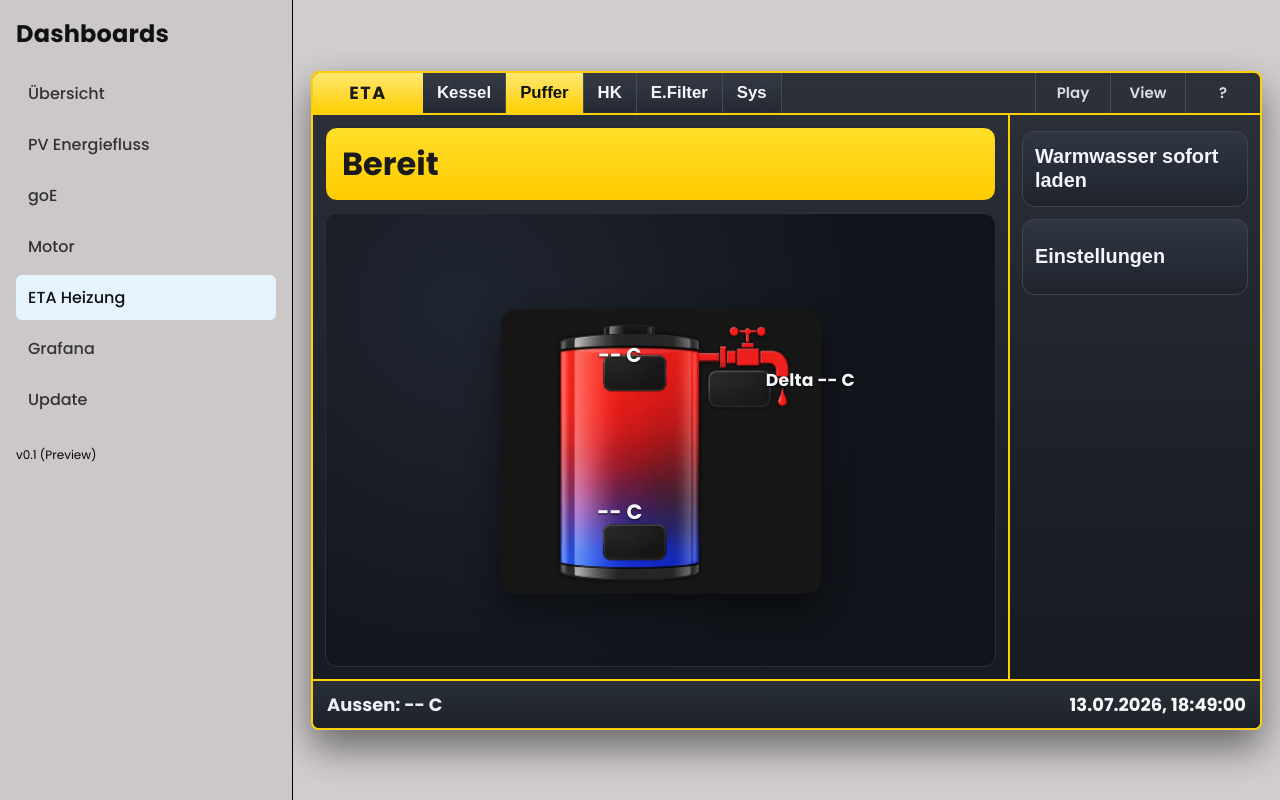
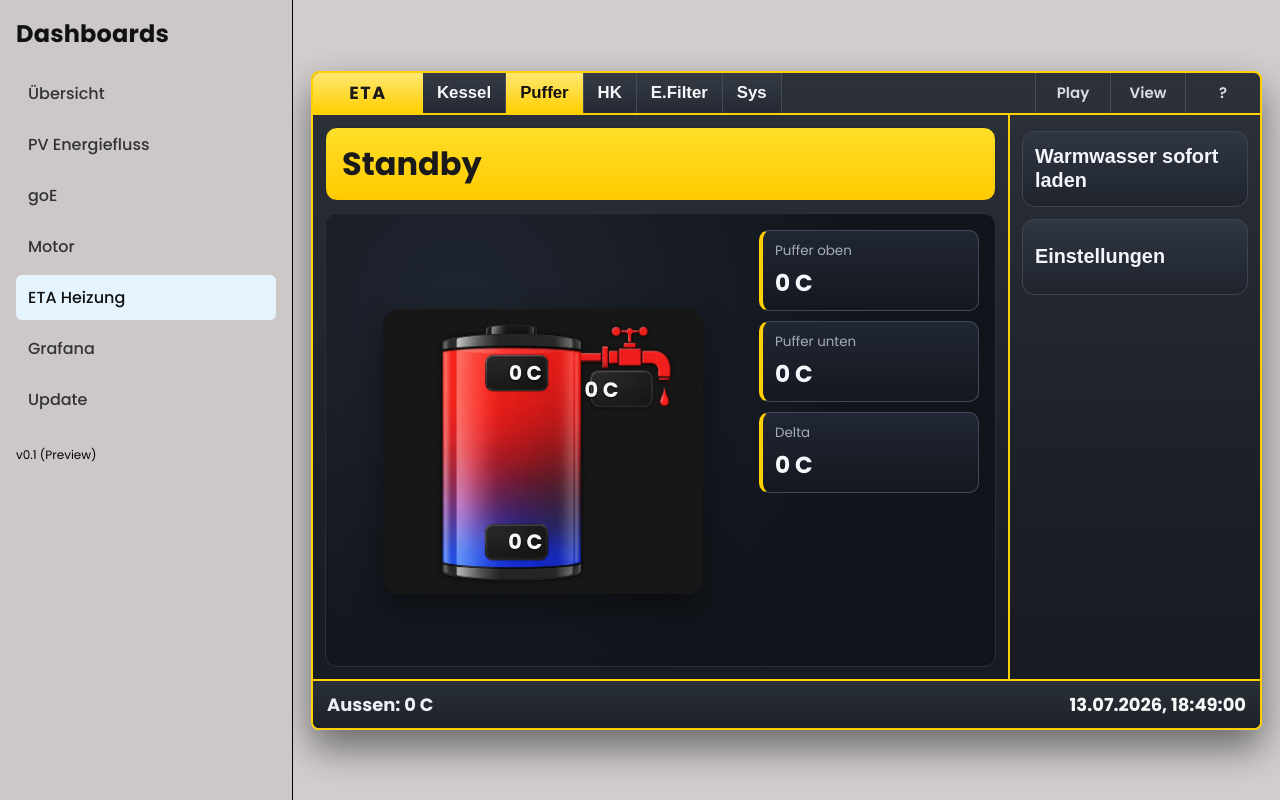
Before and after one commit to RDominik/home_dashboard, a React (Vite) app in the folder webui/: page /heating in a window 1280 px wide. Both pictures are taken after a click on the button "Puffer". Built offline with nearby package versions, Linux system fonts and the light colour scheme; no server answers.

Commit message:
feat: update Heating component with default metrics and enhance Puffer subpage display

```diff
--- a/webui/src/pages/Heating.css
+++ b/webui/src/pages/Heating.css
@@ -115,7 +115,7 @@
 }
 
 .eta-grid-puffer {
-  grid-template-columns: 1fr;
+  grid-template-columns: 1fr 220px;
 }
 
 .eta-machine-block {
@@ -266,27 +266,27 @@
 }
 
 .eta-puffer-label-top {
-  left: 32.5%;
-  top: 17.8%;
+  left: 35.5%;
+  top: 23.5%;
   width: 20.5%;
-  height: 8.2%;
+  height: 5.2%;
   font-size: clamp(0.92rem, 2vw, 1.25rem);
 }
 
 .eta-puffer-label-bottom {
-  left: 32.5%;
-  top: 67.3%;
+  left: 35.5%;
+  top: 77.0%;
   width: 20.5%;
   height: 12.2%;
   font-size: clamp(0.92rem, 2vw, 1.3rem);
 }
 
 .eta-puffer-label-side {
-  left: 65.5%;
-  top: 24.5%;
+  left: 53.5%;
+  top: 27.5%;
   width: 22.5%;
   height: 12.4%;
-  font-size: clamp(0.78rem, 1.7vw, 1.08rem);
+  font-size: clamp(0.92rem, 2vw, 1.3rem);
 }
 
 .eta-filter {
--- a/webui/src/pages/Heating.jsx
+++ b/webui/src/pages/Heating.jsx
@@ -8,6 +8,17 @@
   { key: 'efilter', label: 'E.Filter' },
   { key: 'sys', label: 'Sys' },
 ]
+
+const DEFAULT_METRICS = {
+  boiler_temp: 0,
+  boiler_pressure: 0,
+  buffer_top: 0,
+  buffer_bottom: 0,
+  return_temp: 0,
+  outside_temp: 0,
+  feed_rate: 0,
+  burner_status: 'Standby',
+}
 
 export default function Heating() {
   const [d, setD] = useState(null)
@@ -86,41 +97,49 @@
 }
 
 function mapEtaTreeToMetrics(tree) {
-  if (!tree) return null
+  if (!tree) return DEFAULT_METRICS
 
   return {
     boiler_temp: pickNumber(
       tree?.eta?.Eingänge?.Kessel?.StrValue,
       tree?.eta?.Kessel?.Kessel?.Kessel_Soll?.Angeforderte_Temperatur?.StrValue,
       tree?.eta?.Kessel?.Rücklaufanhebung?.Rücklauf?.Rücklaufmischer?.Ist_Temperatur?.StrValue,
+      DEFAULT_METRICS.boiler_temp,
     ),
     boiler_pressure: pickNumber(
       tree?.eta?.Eingänge?.Kesseldruck?.Kesseldruck?.StrValue,
       tree?.eta?.Kessel?.Kesseldruck?.StrValue,
+      DEFAULT_METRICS.boiler_pressure,
     ),
     buffer_top: pickNumber(
       tree?.eta?.Eingänge?.Puffer_oben?.StrValue,
       tree?.eta?.Puffer?.Puffer_oben?.StrValue,
+      DEFAULT_METRICS.buffer_top,
     ),
     buffer_bottom: pickNumber(
       tree?.eta?.Eingänge?.Puffer_unten?.StrValue,
       tree?.eta?.Puffer?.Puffer_unten?.StrValue,
+      DEFAULT_METRICS.buffer_bottom,
     ),
     return_temp: pickNumber(
       tree?.eta?.Kessel?.Rücklaufanhebung?.Rücklauf?.Rücklaufmischer?.Ist_Temperatur?.StrValue,
       tree?.eta?.Eingänge?.Rücklauf?.StrValue,
+      DEFAULT_METRICS.return_temp,
     ),
     outside_temp: pickNumber(
       tree?.eta?.Eingänge?.Außentemperatur?.StrValue,
       tree?.eta?.Außentemperatur?.StrValue,
+      DEFAULT_METRICS.outside_temp,
     ),
     feed_rate: pickNumber(
       tree?.eta?.Austragung?.Stoker_Einheit?.Taktrate?.StrValue,
       tree?.eta?.Ausgänge?.Austragung?.Taktrate?.StrValue,
+      DEFAULT_METRICS.feed_rate,
     ),
     burner_status: pickString(
       tree?.eta?.Kessel?.StrValue,
       tree?.eta?.Kessel?.Entaschung?.Rost_Zustand?.Rost?.Zustand?.StrValue,
+      DEFAULT_METRICS.burner_status,
     ),
   }
 }
@@ -214,8 +233,13 @@
           <img className="eta-puffer-image" src="/Puffer.png" alt="Puffer" />
           <div className="eta-puffer-label eta-puffer-label-top">{topValue}</div>
           <div className="eta-puffer-label eta-puffer-label-bottom">{bottomValue}</div>
-          <div className="eta-puffer-label eta-puffer-label-side">Delta {spread}</div>
+          <div className="eta-puffer-label eta-puffer-label-side">{spread}</div>
         </div>
+      </div>
+      <div className="eta-metrics-col">
+        <MetricPill label="Puffer oben" value={fmt(d?.buffer_top)} unit="C" />
+        <MetricPill label="Puffer unten" value={fmt(d?.buffer_bottom)} unit="C" />
+        <MetricPill label="Delta" value={spread} />
       </div>
     </div>
   )
```
